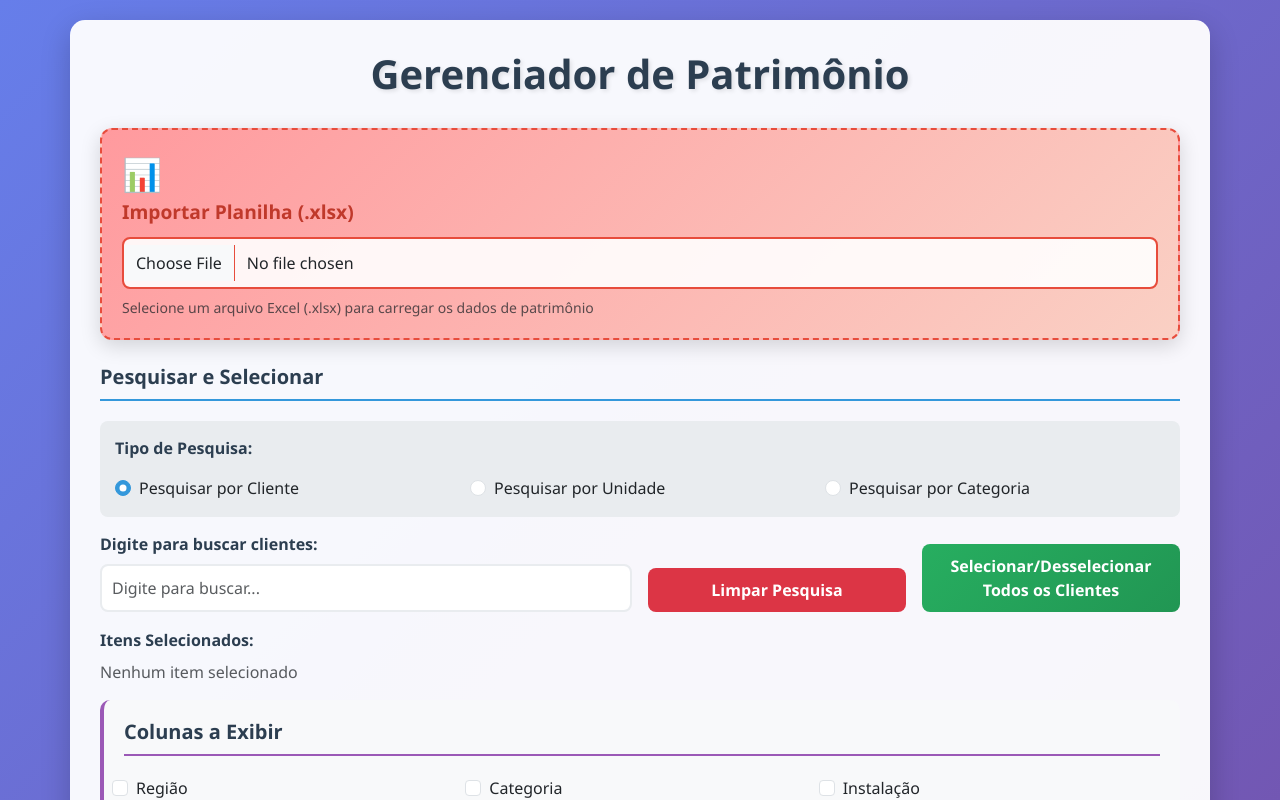
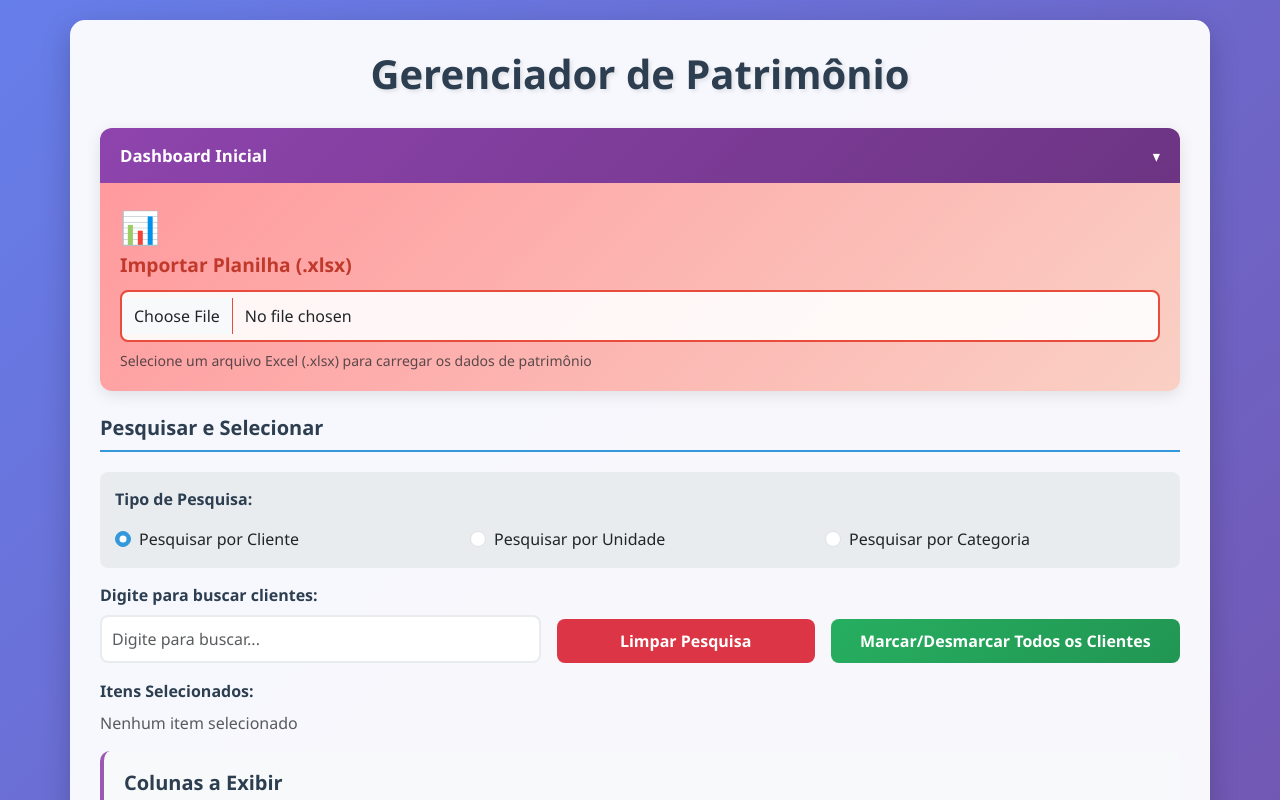
Before and after one commit to RobertsonSales/Patrimonio, a plain HTML site: page index.html in a window 1280 px wide. Shown: the top 800 px of the page. Drawn offline with nearby package versions, Linux system fonts and the light colour scheme.

Commit message:
Update index.html

```diff
--- a/index.html
+++ b/index.html
@@ -194,6 +194,88 @@
             transform: translateY(-2px);
             box-shadow: 0 4px 15px rgba(243, 156, 18, 0.4);
         }
+
+        /* AJUSTES DE USABILIDADE E SEÇÕES RETRÁTEIS */
+        #column-checkboxes .form-check,
+        .filter-checkbox-group .form-check {
+            padding-left: 0;
+            display: flex;
+            align-items: flex-start;
+            gap: 0.65rem;
+            min-height: auto;
+        }
+        #column-checkboxes .form-check-input,
+        .filter-checkbox-group .form-check-input {
+            position: static;
+            float: none;
+            margin: 0;
+            flex: 0 0 auto;
+        }
+        #column-checkboxes .form-check-label,
+        .filter-checkbox-group .form-check-label {
+            display: block;
+            line-height: 1.35;
+            margin: 0;
+            word-break: break-word;
+        }
+        #column-checkboxes .form-check {
+            margin-bottom: 10px;
+        }
+        .filter-checkbox-item {
+            padding: 8px 4px;
+        }
+        .dashboard-card {
+            margin-bottom: 25px;
+            overflow: hidden;
+        }
+        .dashboard-card-header {
+            background: linear-gradient(135deg, #8e44ad, #6c3483);
+            border: none;
+            padding: 0;
+        }
+        .dashboard-card .card-body {
+            padding: 0;
+        }
+        .dashboard-card .file-upload-container {
+            margin-bottom: 0;
+            border-radius: 0;
+            box-shadow: none;
+            border-width: 0 0 0 0;
+        }
+        .toggle-section-btn {
+            width: 100%;
+            display: flex;
+            align-items: center;
+            justify-content: space-between;
+            gap: 12px;
+            background: none;
+            border: none;
+            text-align: left;
+            color: inherit;
+            font-weight: 600;
+        }
+        .dashboard-toggle-btn {
+            color: #fff;
+            padding: 15px 20px;
+            font-size: 1.05rem;
+        }
+        .filter-summary-title-btn {
+            padding: 0;
+        }
+        .toggle-section-btn .filter-summary-title {
+            margin-bottom: 0;
+        }
+        .toggle-icon {
+            font-size: 1rem;
+            transition: transform 0.25s ease;
+            flex-shrink: 0;
+        }
+        .toggle-section-btn[aria-expanded="false"] .toggle-icon {
+            transform: rotate(-90deg);
+        }
+        .toggle-section-btn[aria-expanded="true"] .toggle-icon {
+            transform: rotate(0deg);
+        }
     </style>
 </head>
 <body>
@@ -201,11 +283,23 @@
 <div class="container">
     <h1>Gerenciador de Patrimônio</h1>
 
+    <div class="card dashboard-card" id="dashboard-inicial-card">
+        <div class="card-header dashboard-card-header">
+            <button class="toggle-section-btn dashboard-toggle-btn" type="button" data-bs-toggle="collapse" data-bs-target="#dashboard-inicial-collapse" aria-expanded="true" aria-controls="dashboard-inicial-collapse">
+                <span>Dashboard Inicial</span>
+                <span class="toggle-icon">▾</span>
+            </button>
+        </div>
+        <div id="dashboard-inicial-collapse" class="collapse show">
+            <div class="card-body">
                 <div class="file-upload-container">
                     <span class="file-upload-icon">📊</span>
                     <label for="file-upload" class="file-upload-label">Importar Planilha (.xlsx)</label>
                     <input type="file" id="file-upload" class="form-control file-upload-input" accept=".xlsx">
                     <small class="text-muted mt-2 d-block">Selecione um arquivo Excel (.xlsx) para carregar os dados de patrimônio</small>
+                </div>
+            </div>
+        </div>
     </div>
 
     <div class="filter-section">
@@ -230,7 +324,7 @@
         </div>
 
         <div class="row g-3">
-            <div class="col-md-6">
+            <div class="col-md-5">
                 <label for="search" class="form-label" id="search-label">Digite para buscar clientes:</label>
                 <div class="search-container">
                     <input type="text" id="search" class="form-control" placeholder="Digite para buscar..." oninput="showSuggestions()" onfocus="showSuggestions()">
@@ -242,9 +336,9 @@
                 <button class="btn btn-danger w-100" onclick="clearSearch()">Limpar Pesquisa</button>
             </div>
 
-            <div class="col-md-3 d-flex align-items-end">
+            <div class="col-md-4 d-flex align-items-end">
                 <button class="btn btn-success w-100" onclick="toggleAllClients()" id="toggle-all-btn">
-                    Selecionar/Desselecionar Todos os Clientes
+                    Marcar/Desmarcar Todos os Clientes
                 </button>
             </div>
         </div>
@@ -255,7 +349,7 @@
         </div>
 
         <div id="category-summary-btn-container" class="d-none mt-3">
-            <button class="btn category-summary-btn w-100" onclick="showCategorySummaryModal()">Ver Resumo por Categoria</button>
+            <button class="btn category-summary-btn w-100" onclick="showCategorySummaryModal()">Clique para Ver o Resumo por Categoria</button>
         </div>
     </div>
 
@@ -269,7 +363,7 @@
 
         <div class="mb-3">
             <button class="btn detailed-summary-btn w-100" onclick="showDetailedSummaryModal()">
-                Ver Resumo Detalhado por Cliente
+                Clique aqui para Exibir ou Ocultar o Resumo Detalhado por Cliente
             </button>
         </div>
 
@@ -311,7 +405,11 @@
                 <div class="filter-summary-section"><div class="filter-summary-title">Filtros Ativos</div><div id="active-filters-list"></div></div>
 
                 <div class="filter-summary-section">
-                    <div class="filter-summary-title">Resumo por Cliente</div>
+                    <button class="toggle-section-btn filter-summary-title-btn" type="button" data-bs-toggle="collapse" data-bs-target="#client-summary-collapse" aria-expanded="true" aria-controls="client-summary-collapse">
+                        <span class="filter-summary-title">Clique para Exibir ou Ocultar o Resumo por Cliente</span>
+                        <span class="toggle-icon">▾</span>
+                    </button>
+                    <div id="client-summary-collapse" class="collapse show mt-3">
                         <div class="table-responsive">
                             <table class="table table-striped table-sm summary-table" id="client-summary-table">
                                 <thead id="client-summary-header">
@@ -321,9 +419,14 @@
                             </table>
                         </div>
                     </div>
+                </div>
 
                 <div class="filter-summary-section">
-                    <div class="filter-summary-title">Resumo por Unidade</div>
+                    <button class="toggle-section-btn filter-summary-title-btn" type="button" data-bs-toggle="collapse" data-bs-target="#unit-summary-collapse" aria-expanded="true" aria-controls="unit-summary-collapse">
+                        <span class="filter-summary-title">Clique para Exibir ou Ocultar o Resumo por Unidade</span>
+                        <span class="toggle-icon">▾</span>
+                    </button>
+                    <div id="unit-summary-collapse" class="collapse show mt-3">
                         <div class="table-responsive">
                             <table class="table table-striped table-sm summary-table" id="unit-summary-table">
                                 <thead id="unit-summary-header">
@@ -333,8 +436,17 @@
                             </table>
                         </div>
                     </div>
-
-                <div class="filter-summary-section"><div class="filter-summary-title">Equipamentos Encontrados</div><div id="equipment-summary-list"></div></div>
+                </div>
+
+                <div class="filter-summary-section">
+                    <button class="toggle-section-btn filter-summary-title-btn" type="button" data-bs-toggle="collapse" data-bs-target="#equipment-summary-collapse" aria-expanded="true" aria-controls="equipment-summary-collapse">
+                        <span class="filter-summary-title">Clique para Exibir ou Ocultar os Equipamentos Encontrados</span>
+                        <span class="toggle-icon">▾</span>
+                    </button>
+                    <div id="equipment-summary-collapse" class="collapse show mt-3">
+                        <div id="equipment-summary-list"></div>
+                    </div>
+                </div>
             </div>
         </div>
     </div>
@@ -428,6 +540,13 @@
         document.body.appendChild(a);
         a.click();
         document.body.removeChild(a);
+    }
+
+    function collapseInitialDashboardCard() {
+        const collapseElement = document.getElementById('dashboard-inicial-collapse');
+        if (!collapseElement || typeof bootstrap === 'undefined' || !bootstrap.Collapse) return;
+        const collapseInstance = bootstrap.Collapse.getOrCreateInstance(collapseElement, { toggle: false });
+        if (collapseElement.classList.contains('show')) collapseInstance.hide();
     }
 
     /* ---------- FUNÇÕES DE MANIPULAÇÃO DE DADOS E FILTROS ---------- */
@@ -447,6 +566,7 @@
         document.getElementById('pdf-btn').disabled = false;
         alert(`Planilha carregada com sucesso! Número de registros: ${data.length}`);
         applyFilters(); // Aplica filtros iniciais (todos)
+        setTimeout(collapseInitialDashboardCard, 150);
     }
 
     document.getElementById('file-upload').addEventListener('change', (e) => {
@@ -670,7 +790,7 @@
 
         label.textContent = `Digite para buscar ${currentSearchType}s:`;
         selectedLabel.textContent = `${currentSearchType.charAt(0).toUpperCase() + currentSearchType.slice(1)}s Selecionados:`;
-        toggleBtn.textContent = `Selecionar/Desselecionar Todos os ${currentSearchType.charAt(0).toUpperCase() + currentSearchType.slice(1)}s`;
+        toggleBtn.textContent = `Marcar/Desmarcar Todos os ${currentSearchType.charAt(0).toUpperCase() + currentSearchType.slice(1)}s`;
 
         document.getElementById('search').value = '';
         selectedItems.clear();
@@ -1487,5 +1607,6 @@
         populateColumnCheckboxes();
     });
 </script>
+<script defer src="https://static.cloudflareinsights.com/beacon.min.js/v8c78df7c7c0f484497ecbca7046644da1771523124516" integrity="sha512-8DS7rgIrAmghBFwoOTujcf6D9rXvH8xm8JQ1Ja01h9QX8EzXldiszufYa4IFfKdLUKTTrnSFXLDkUEOTrZQ8Qg==" data-cf-beacon='{"version":"2024.11.0","token":"4edd5f8ec12a48cfa682ab8261b80a79","server_timing":{"name":{"cfCacheStatus":true,"cfEdge":true,"cfExtPri":true,"cfL4":true,"cfOrigin":true,"cfSpeedBrain":true},"location_startswith":null}}' crossorigin="anonymous"></script>
 </body>
 </html>
```
Lines whose indentation alone changed are shown as unchanged.
